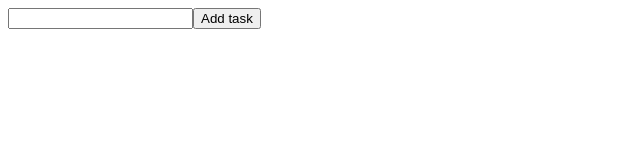
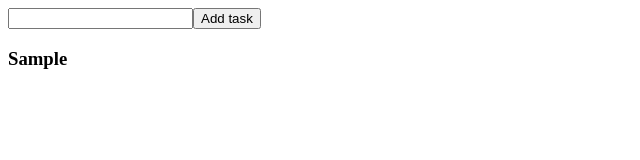
Before and after one commit to artemigla/Todo-list-TypeScript, a React (Create React App) app: page / in a window 1280 px wide. Both pictures are taken after typing "Sample" into the empty fields and a click on the button "Add task". Shown: the top 160 px of the page, without its empty margins (0-640 px from the left). Built offline with nearby package versions, Linux system fonts and the light colour scheme.

Commit message:
Displays a list of tasks.

```diff
--- a/src/App.tsx
+++ b/src/App.tsx
@@ -1,9 +1,9 @@
 import React from 'react';
-import { ShowTaskList } from './Components/ShowTaskList';
+import { Todos } from './Components/Todos';
 const App: React.FC = () => {
   return (
     <div>
-      <ShowTaskList />
+      <Todos />
     </div>
   );
 }
--- a/src/Components/ShowTaskList.tsx
+++ b/src/Components/ShowTaskList.tsx
@@ -1,7 +1,19 @@
 import React from 'react';
-import { Todos } from './Todos';
-export const ShowTaskList: React.FC = () => {
+import { ITodos } from '../Interfaces/ITodos';
+type PropTypes = {
+    todos: ITodos[]
+}
+export const ShowTaskList: React.FC<PropTypes> = ({ todos }) => {
+
+    const ItemList = todos.map(({ id, task }) => {
+        return (
+            <div key={id}>
+                <h3>{task}</h3>
+            </div>
+        )
+    });
+
     return (
-        <Todos />
+        <div>{ItemList}</div>
     )
 }
--- a/src/Components/Todos.tsx
+++ b/src/Components/Todos.tsx
@@ -1,5 +1,7 @@
 import React, { useState, ChangeEvent } from "react";
 import { ITodos } from "../Interfaces/ITodos";
+import { ShowTaskList } from "./ShowTaskList";
+
 export const Todos: React.FC = () => {
 
     const [task, setTask] = useState<string>("");
@@ -20,6 +22,9 @@ export const Todos: React.FC = () => {
         <div>
             <input type="text" onChange={handlerInput} value={task} />
             <button onClick={handlerButton}>Add task</button>
+            <div>
+                <ShowTaskList todos={todos} />
+            </div>
         </div>
     )
 }
```
